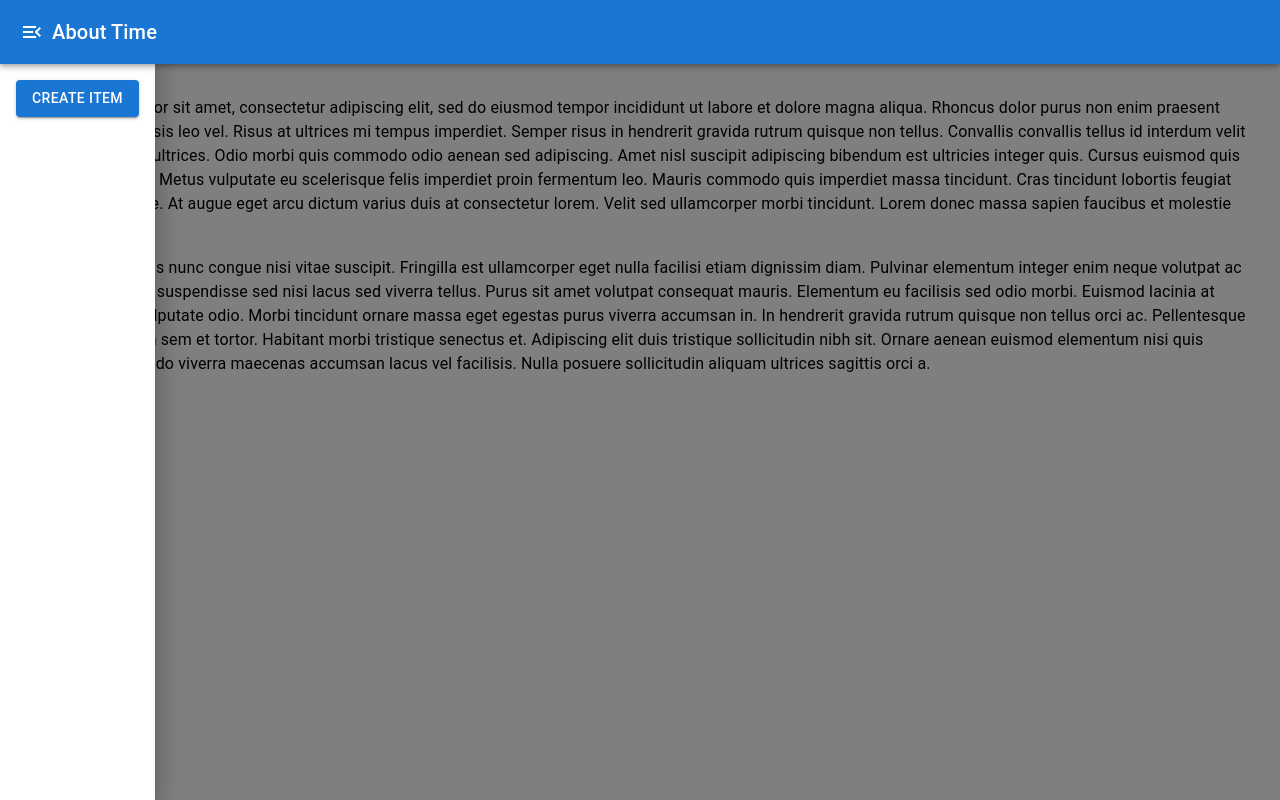
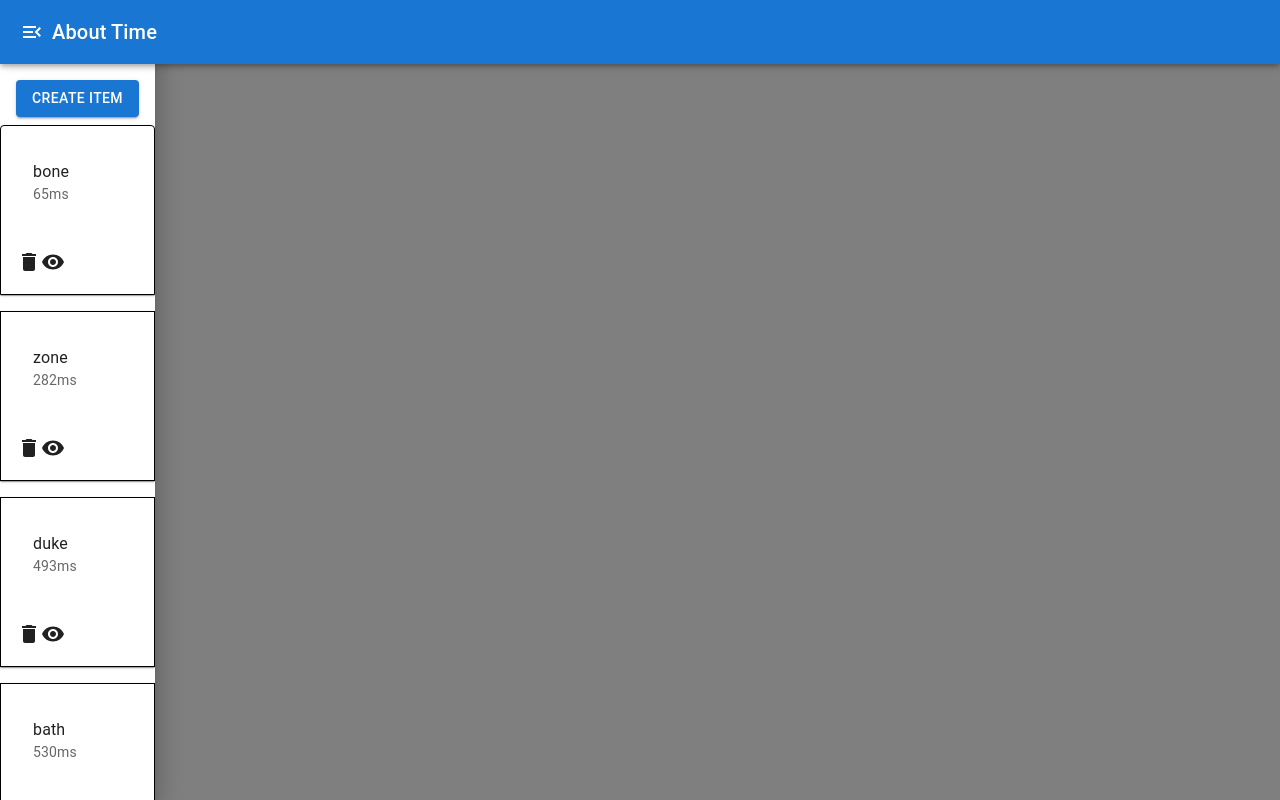
Before and after one commit to tannerbroberts/tannerbroberts.github.io, a React (Vite) app: page / in a window 1280 px wide. Both pictures are taken after a click on the button "open drawer". Built offline with nearby package versions, Linux system fonts and the light colour scheme.

Commit message:
show and hide children on click

```diff
--- a/package.json
+++ b/package.json
@@ -16,12 +16,14 @@
     "@fontsource/roboto": "^5.1.1",
     "@mui/icons-material": "^6.4.5",
     "@mui/material": "^6.4.5",
+    "lodash": "^4.17.21",
     "react": "^19.0.0",
     "react-dom": "^19.0.0",
     "uuid": "^11.1.0"
   },
   "devDependencies": {
     "@eslint/js": "^9.19.0",
+    "@types/lodash": "^4.17.15",
     "@types/react": "^19.0.8",
     "@types/react-dom": "^19.0.3",
     "@vitejs/plugin-react-swc": "^3.5.0",
--- a/src/components/AboutTimeListItem.tsx
+++ b/src/components/AboutTimeListItem.tsx
@@ -2,6 +2,7 @@ import { Accordion, AccordionDetails, AccordionSummary, ListItemButton, ListItem
 import { getItemById, Item } from "../store/utils/item";
 import { useCallback } from "react";
 import { Delete } from "@mui/icons-material";
+import VisibilityIcon from '@mui/icons-material/Visibility';
 import { useAppDispatch, useAppState } from "../context/App";
 
 export default function AboutTimeListItem({ item }: { item: Item }) {
@@ -19,7 +20,7 @@ export default function AboutTimeListItem({ item }: { item: Item }) {
   }).join(', ')
 
   return (
-    <Accordion style={{ border: "1px solid black" }} key={item.id}>
+    <Accordion defaultExpanded style={{ border: "1px solid black" }} key={item.id}>
       <AccordionSummary>
         <ListItemButton>
           <ListItemText primary={item.name} secondary={`${item.duration}ms`} />
@@ -28,6 +29,7 @@ export default function AboutTimeListItem({ item }: { item: Item }) {
       <AccordionDetails>
         <ListItemText primary={childrenString} />
         <Delete onClick={deleteItem} />
+        <VisibilityIcon onClick={() => appDispatch({ type: 'SET_FOCUSED_ITEM_BY_ID', payload: { focusedItemId: item.id } })} />
       </AccordionDetails>
     </Accordion>
   )
--- /dev/null
+++ b/src/components/CreateRandomItemFromTemplatesButton.tsx
@@ -0,0 +1,58 @@
+import { Button, ListItem } from "@mui/material";
+import { useCallback, useEffect } from "react";
+import { Child, Item } from "../store/utils/item";
+import { useAppDispatch, useAppState } from "../context/App";
+import { getItemById } from "../store/utils/item";
+import getRandomName from "../store/utils/getRandomName";
+
+export default function CreateRandomItemFromTemplatesButton({ mountedRef }: { mountedRef: React.MutableRefObject<boolean> }) {
+  const { items } = useAppState()
+  const appDispatch = useAppDispatch()
+
+  const createRandomItemFromTemplates = useCallback(() => {
+
+    const generateRandomNonOverlappingChildrenFromItems = (duration: number) => {
+      const children: Array<Child> = []
+      for (const item of items) {
+        // Skip items that are too long
+        if (item.duration > duration) continue
+
+        // Determine if this item can fit within the remaining duration time, taking into account the space taken by the currently scheduled children
+        let nextAvailableMoment = 0;
+        if (children.length) {
+          const lastChildIndex = children.length - 1
+          const lastChild = children[lastChildIndex]
+          const { id, start } = lastChild
+          const lastChildItem = getItemById(items, id) as Item
+          if (!lastChild) throw new Error(`A child was added by ID during generation of random non-overlapping children, but the id used to add it was not found in the items list`)
+          nextAvailableMoment = start + lastChildItem.duration
+        }
+        if (nextAvailableMoment + item.duration > duration) continue
+        children.push(new Child(item.id, nextAvailableMoment))
+      }
+      return children
+    }
+
+    const name = getRandomName()
+    const duration = Math.floor(Math.random() * 10_000)
+    const children = generateRandomNonOverlappingChildrenFromItems(duration)
+    const payload = { name, duration, children }
+    appDispatch({ type: 'CREATE_ITEM', payload })
+  }, [appDispatch, items])
+
+  useEffect(() => {
+    // call createRandomItemFromTemplates 30 times when the component mounts
+    for (let i = 0; i < 30; i++) {
+      createRandomItemFromTemplates()
+    }
+    mountedRef.current = true
+  }, [])
+
+  return (
+    <ListItem>
+    <Button variant='contained' onClick={createRandomItemFromTemplates}>
+      Create Item
+    </Button>
+  </ListItem>
+  )
+}
--- /dev/null
+++ b/src/components/ItemSchedule.tsx
@@ -0,0 +1,48 @@
+import { Typography } from "@mui/material";
+import { useAppDispatch, useAppState } from "../context/App.ts";
+import { getItemById, Item } from "../store/utils/item";
+import { useCallback } from "react";
+
+export default function ItemSchedule({ item, start = null }: { item: Item, start?: number | null }) {
+  const { items } = useAppState();
+  const appDispatch = useAppDispatch();
+  const { duration } = item;
+
+  const toggleShowChildren = useCallback((e: React.MouseEvent) => {
+    e.stopPropagation();
+    appDispatch({
+      type: "TOGGLE_ITEM_SHOW_CHILDREN_BY_ID",
+      payload: { id: item.id, showChildren: !item.showChildren },
+    });
+  }, [item, appDispatch]);
+
+  return (
+    <div
+      onClick={toggleShowChildren}
+      style={{
+        boxSizing: 'border-box',
+        width: start !== null ? 'calc(100% - 140px)' : '100%',
+        position: start !== null ? 'absolute' : 'relative',
+        top: start !== null ? `${start}px` : '0px',
+        height: duration + 'px',
+        backgroundColor: 'rgba(0, 0, 150, 0.3)',
+        marginLeft: start !== null ? `140px` : '0px',
+      }}>
+      <Typography>
+        {item.name}
+      </Typography>
+      {item.showChildren &&
+        item.children.map((child) => {
+          const { id, start: childStart } = child
+          const childItem = getItemById(items, id);
+          if (!childItem) throw new Error(`Item with id ${id} not found whilest rendering children in ItemSchedule of ${item.name}`);
+          return (
+            <div key={id}>
+              <ItemSchedule item={childItem} start={childStart} />
+            </div>
+          )
+        })
+      }
+    </div>
+  );
+}
--- a/src/components/MainBody.tsx
+++ b/src/components/MainBody.tsx
@@ -1,38 +1,18 @@
-import { Typography } from '@mui/material';
-import Box from '@mui/material/Box';
-import Toolbar from '@mui/material/Toolbar';
+import { useAppState } from "../context/App"
+import { getItemById } from "../store/utils/item"
+import ItemSchedule from "./ItemSchedule"
 
 export default function MainBody() {
+  const { focusedItemId, items } = useAppState()
+  const focusedItem = getItemById(items, focusedItemId)
+
   return (
-    <Box component="main" sx={{ flexGrow: 1, p: 3 }}>
-        <Toolbar />
-        <Typography sx={{ marginBottom: 2 }}>
-          Lorem ipsum dolor sit amet, consectetur adipiscing elit, sed do eiusmod
-          tempor incididunt ut labore et dolore magna aliqua. Rhoncus dolor purus non
-          enim praesent elementum facilisis leo vel. Risus at ultrices mi tempus
-          imperdiet. Semper risus in hendrerit gravida rutrum quisque non tellus.
-          Convallis convallis tellus id interdum velit laoreet id donec ultrices.
-          Odio morbi quis commodo odio aenean sed adipiscing. Amet nisl suscipit
-          adipiscing bibendum est ultricies integer quis. Cursus euismod quis viverra
-          nibh cras. Metus vulputate eu scelerisque felis imperdiet proin fermentum
-          leo. Mauris commodo quis imperdiet massa tincidunt. Cras tincidunt lobortis
-          feugiat vivamus at augue. At augue eget arcu dictum varius duis at
-          consectetur lorem. Velit sed ullamcorper morbi tincidunt. Lorem donec massa
-          sapien faucibus et molestie ac.
-        </Typography>
-        <Typography sx={{ marginBottom: 2 }}>
-          Consequat mauris nunc congue nisi vitae suscipit. Fringilla est ullamcorper
-          eget nulla facilisi etiam dignissim diam. Pulvinar elementum integer enim
-          neque volutpat ac tincidunt. Ornare suspendisse sed nisi lacus sed viverra
-          tellus. Purus sit amet volutpat consequat mauris. Elementum eu facilisis
-          sed odio morbi. Euismod lacinia at quis risus sed vulputate odio. Morbi
-          tincidunt ornare massa eget egestas purus viverra accumsan in. In hendrerit
-          gravida rutrum quisque non tellus orci ac. Pellentesque nec nam aliquam sem
-          et tortor. Habitant morbi tristique senectus et. Adipiscing elit duis
-          tristique sollicitudin nibh sit. Ornare aenean euismod elementum nisi quis
-          eleifend. Commodo viverra maecenas accumsan lacus vel facilisis. Nulla
-          posuere sollicitudin aliquam ultrices sagittis orci a.
-        </Typography>
-      </Box>
+    <div style={{ margin: 50, width: '100%' }}>
+      {focusedItem &&
+        <>
+          <ItemSchedule item={focusedItem} />
+        </>
+      }
+    </div>
   )
 }
--- a/src/store/reducers/AppReducer.ts
+++ b/src/store/reducers/AppReducer.ts
@@ -1,21 +1,29 @@
 import { v4 as uuid } from "uuid";
 import { Child, Item } from "../utils/item";
+import { cloneDeep } from "lodash";
 
 export type AppState = typeof initialState;
 export type AppAction =
   | { type: "BATCH"; payload: AppAction[] }
-  | { type: "OPEN_SIDE_DRAWER" }
   | { type: "CLOSE_SIDE_DRAWER" }
-  | { type: "TOGGLE_SIDE_DRAWER" }
   | {
     type: "CREATE_ITEM";
     payload: { name: string; duration: number; children: Child[] };
   }
-  | { type: "DELETE_ITEM_BY_ID"; payload: { id: string } };
+  | { type: "DELETE_ITEM_BY_ID"; payload: { id: string } }
+  | { type: "OPEN_SIDE_DRAWER" }
+  | { type: "REMOVE_INSTANCES_BY_ID"; payload: { id: string } }
+  | { type: "SET_FOCUSED_ITEM_BY_ID"; payload: { focusedItemId: string | null } }
+  | {
+    type: "TOGGLE_ITEM_SHOW_CHILDREN_BY_ID";
+    payload: { id: string; showChildren: boolean };
+  }
+  | { type: "TOGGLE_SIDE_DRAWER" };
 
 export const initialState = {
   sideDrawerOpen: false,
   items: new Array<Item>(),
+  focusedItemId: null as string | null,
 };
 
 export default function reducer(
@@ -26,40 +34,64 @@ export default function reducer(
     case "BATCH": {
       return action.payload.reduce(reducer, previous);
     }
-    case "OPEN_SIDE_DRAWER": {
-      return { ...previous, sideDrawerOpen: true };
-    }
     case "CLOSE_SIDE_DRAWER": {
       return { ...previous, sideDrawerOpen: false };
-    }
-    case "TOGGLE_SIDE_DRAWER": {
-      return { ...previous, sideDrawerOpen: !previous.sideDrawerOpen };
     }
     case "CREATE_ITEM": {
       const id = uuid();
       const name = action.payload.name;
       const duration = action.payload.duration;
       const children = action.payload.children;
-      const newItem = new Item(id, name, duration, children);
+      const newItem = new Item(id, name, duration, children, false);
       const items = [...previous.items, newItem];
       items.sort((a, b) => a.duration > b.duration ? 1 : -1);
       return { ...previous, items };
     }
     case "DELETE_ITEM_BY_ID": {
       const id = action.payload.id;
-      const items = previous.items.filter((item) => {
-        return item.id !== id;
-      }).map((item) => {
+      const removedInstanceState = reducer(previous, {
+        type: "REMOVE_INSTANCES_BY_ID",
+        payload: { id },
+      });
+      const items = removedInstanceState.items.filter((item) => item.id !== id);
+      return { ...removedInstanceState, items };
+    }
+    case "OPEN_SIDE_DRAWER": {
+      return { ...previous, sideDrawerOpen: true };
+    }
+    case "REMOVE_INSTANCES_BY_ID": {
+      const id = action.payload.id;
+      const newItems = previous.items.map((item) => {
         if (item.children.some((child) => child.id === id)) {
-          const children = [...item.children.filter((child) => {
-            return child.id !== id;
-          })];
-          return { ...item, children };
+          const children = [
+            ...item.children.filter((child) => child.id !== id),
+          ];
+          return { ...cloneDeep(item), children };
+        }
+        return item;
+      });
+      return { ...previous, items: newItems };
+    }
+    case "SET_FOCUSED_ITEM_BY_ID": {
+      const { focusedItemId } = action.payload;
+      return { ...previous, focusedItemId };
+    }
+    case "TOGGLE_ITEM_SHOW_CHILDREN_BY_ID": {
+      const { id, showChildren } = action.payload;
+      const items = previous.items.map((item) => {
+        if (item.id === id) {
+          const { name, duration, children } = item;
+          const newItem = new Item(id, name, duration, children, showChildren);
+          return newItem;
         }
         return item;
       });
       return { ...previous, items };
     }
+    case "TOGGLE_SIDE_DRAWER": {
+      return { ...previous, sideDrawerOpen: !previous.sideDrawerOpen };
+    }
+
     default:
       return previous;
   }
```
Also changed, not shown: src/components/SideBar.tsx (+7 -41 lines), src/store/utils/item.ts (+8 -3 lines), src/store/utils/useLogger.ts (added, +20 -0 lines), src/components/Header.tsx (indentation only), 1 other file (tests, documents, lock files or other folders).
